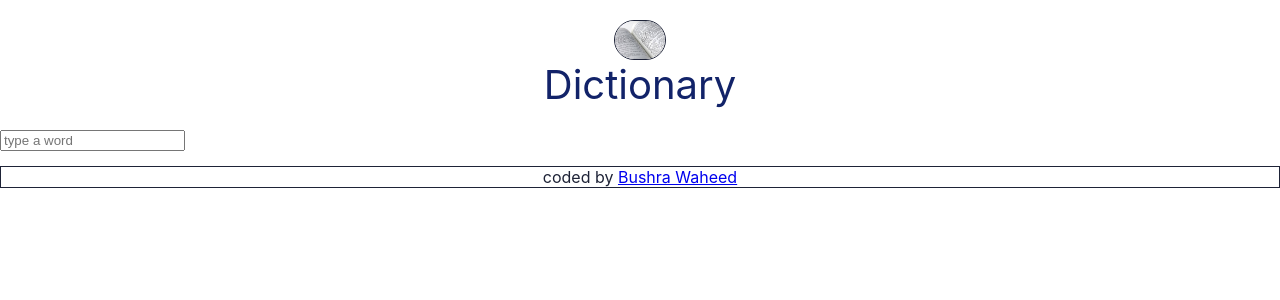
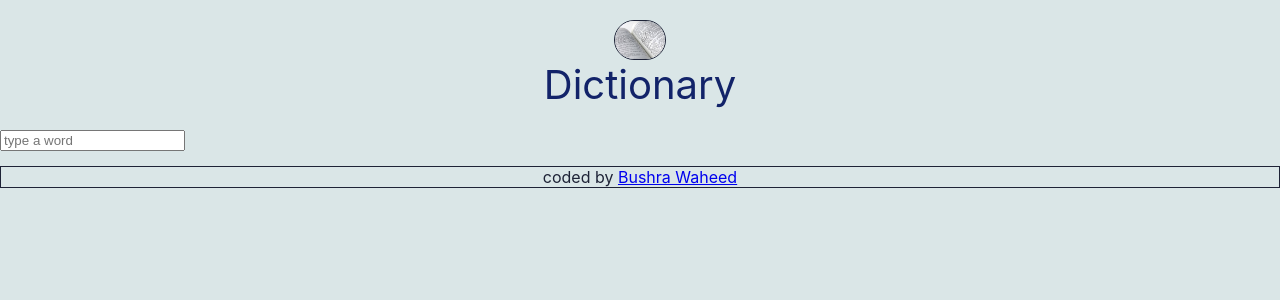
Before and after one commit to bushrawaheed/dictionary-project, a React (Create React App) app: page / in a window 1280 px wide. Shown: the top 300 px of the page. Built offline with nearby package versions, Linux system fonts and the light colour scheme; the HTML template or start-up script is replaced by a standard one.

Commit message:
adding background color

```diff
--- a/src/App.css
+++ b/src/App.css
@@ -1,3 +1,6 @@
+body {
+  background-color: #dae6e7;
+}
 .App-header {
   margin: 20px auto;
   text-align: center;
--- a/src/Synonyms.js
+++ b/src/Synonyms.js
@@ -3,8 +3,7 @@ export default function Synonyms(props){
  if(props.synonyms){
      return(
           <ul className="Synonyms">
-                        <strong>Synonyms:</strong>
-
+              <strong>Synonyms:</strong>
              {props.synonyms.map(function(synonym,index){
               return <li key={index}>{synonym}</li>;
              }
```
